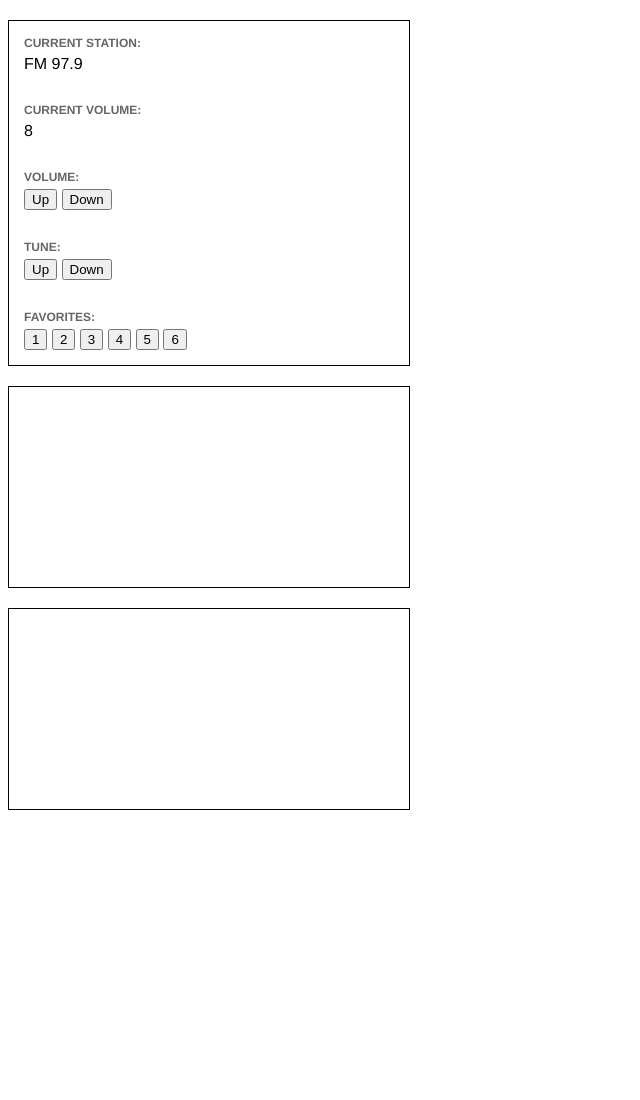
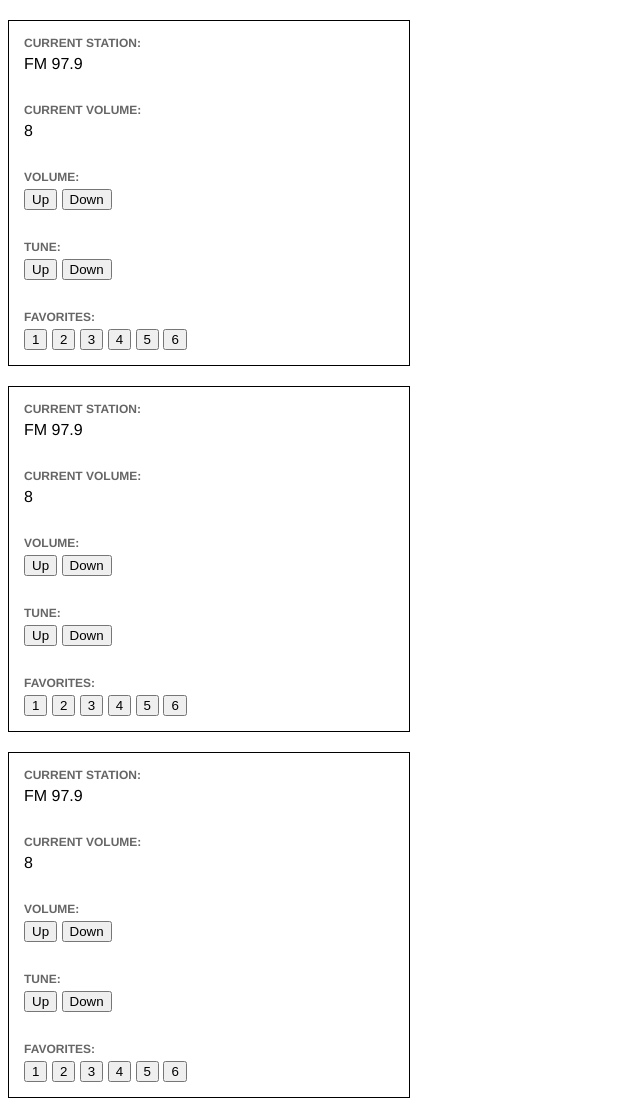
Before and after one commit to oakmac/object-oriented-calculator, a plain HTML site: page radio-example/index.html in a window 1280 px wide. Shown: the whole page, without its empty margins (0-640 px from the left). Before the commit the page ends 830 px from the top, so only its background shows below. Drawn offline with Linux system fonts and the light colour scheme.

Commit message:
saving progress on Radio class

```diff
--- a/js/main.js
+++ b/js/main.js
@@ -72,3 +72,7 @@ calculator5.press('2')
 calculator5.press('+')
 calculator5.press('7')
 console.assert(calculator5.toString() === '3.2 + 7')
+
+// TODO:
+// - write .press() methods and then console.assert their .value()
+// - setInterval lock/unlock a calculator every 1 seconds
--- a/radio-example/index.html
+++ b/radio-example/index.html
@@ -9,38 +9,7 @@
     <link rel="stylesheet" href="css/radio.css">
   </head>
   <body>
-      <div id="radio1Container" class="radio-container">
-        <div class="chunk">
-            <label>Current Station:</label>
-            <div class="8bit-text">FM 97.9</div>
-        </div>
-        <div class="chunk">
-            <label>Current Volume:</label>
-            <div class="8bit-text">8</div>
-        </div>
-        <div class="chunk">
-            <label>Volume:</label>
-            <button class="volume-btn">Up</button>
-            <button class="volume-btn">Down</button>
-        </div>
-        <div class="chunk">
-            <label>Tune:</label>
-            <button class="volume-btn">Up</button>
-            <button class="volume-btn">Down</button>
-        </div>
-
-        <div class="chunk">
-            <label>Favorites:</label>
-            <div class="presets">
-                <button class="preset" data-num="1">1</button>
-                <button class="preset" data-num="2">2</button>
-                <button class="preset" data-num="3">3</button>
-                <button class="preset" data-num="4">4</button>
-                <button class="preset" data-num="5">5</button>
-                <button class="preset" data-num="6">6</button>
-            </div>
-        </div>
-      </div>
+      <div id="radio1Container" class="radio-container"></div>
       <div id="radio2Container" class="radio-container"></div>
       <div id="radio3Container" class="radio-container"></div>
       <script src="js/jquery-3.2.1.min.js"></script>
--- a/radio-example/js/radio.js
+++ b/radio-example/js/radio.js
@@ -1,3 +1,169 @@
 class Radio {
 
-}
+  // ---------------------------------------------------------------------------
+  // Constructor
+  // ---------------------------------------------------------------------------
+  constructor (elementId) {
+    let el = document.getElementById(elementId)
+    if (!el) {
+      window.alert('Please pass a valid DOM id to the Radio() constructor. Exiting...')
+      return null
+    }
+
+    // save references to DOM things
+    this._el = el
+    this._elId = elementId
+
+    // build the html
+    el.innerHTML = this._buildHTML()
+
+    // add DOM events
+    this._addEvents()
+
+    // set any initial radio state
+  }
+
+  // ---------------------------------------------------------------------------
+  // Public Methods
+  // ---------------------------------------------------------------------------
+
+  // turn the radio on
+  on () {
+
+  }
+
+  // turn the radio off
+  off () {
+
+  }
+
+  // alias for getVolume and setVolume
+  volume (newVolume) {
+    if (newVolume === undefined) {
+      return this.getVolume()
+    } else {
+      return this.setVolume(newVolume)
+    }
+  }
+
+  getVolume () {
+
+  }
+
+  setVolume (newVolume) {
+
+  }
+
+  // alias for getFrequency and setFrequency
+  frequency (band, newFrequency) {
+    if (band === undefined) {
+      return this.getFrequency()
+    } else {
+      return this.setFrequency(band, newFrequency)
+    }
+  }
+
+  getFrequency () {
+
+  }
+
+  setFrequency (band, newFrequency) {
+
+  }
+
+  turnUp () {
+    console.log(this._elId + ': turn it up for what!')
+  }
+
+  turnDown () {
+    console.log(this._elId + ': turn it down you kids :(')
+  }
+
+  tuneUp () {
+    console.log(this._elId + ': TUNE UP!')
+  }
+
+  tuneDown () {
+    console.log(this._elId + ': TUNE DOWN')
+  }
+
+  selectFavorite (favNum) {
+    console.log(this._elId + ': favorite ' + favNum)
+  }
+
+  // ---------------------------------------------------------------------------
+  // Private Methods
+  // ---------------------------------------------------------------------------
+
+  _addEvents () {
+    let id = this._elId
+    let that = this
+
+    // volume
+    $('#' + id + ' .volume-up-btn').click(this.turnUp.bind(this))
+    $('#' + id + ' .volume-down-btn').click(this.turnDown.bind(this))
+
+    // tuner
+    $('#' + id + ' .tune-up-btn').click(this.tuneUp.bind(this))
+    $('#' + id + ' .tune-down-btn').click(this.tuneDown.bind(this))
+
+    // presets
+    $('#' + id + ' .preset-btn').click(function (evt) {
+      let presetNumber = evt.target.dataset.num
+      that.selectFavorite(presetNumber)
+    })
+  }
+
+  _buildHTML () {
+    return htmlStation() +
+           htmlCurrentVolume() +
+           htmlVolumeControl() +
+           htmlTuner() +
+           htmlFavorites()
+
+    function htmlStation() {
+      return `<div class="chunk">
+                  <label>Current Station:</label>
+                  <div class="8bit-text">FM 97.9</div>
+              </div>`
+    }
+
+    function htmlCurrentVolume() {
+      return `<div class="chunk">
+                 <label>Current Volume:</label>
+                 <div class="8bit-text">8</div>
+              </div>`
+    }
+
+    function htmlVolumeControl() {
+      return `<div class="chunk">
+                  <label>Volume:</label>
+                  <button class="volume-up-btn">Up</button>
+                  <button class="volume-down-btn">Down</button>
+              </div>`
+    }
+
+    function htmlTuner() {
+      return `<div class="chunk">
+                  <label>Tune:</label>
+                  <button class="tune-up-btn">Up</button>
+                  <button class="tune-down-btn">Down</button>
+              </div>`
+    }
+
+    function htmlFavorites() {
+      return `<div class="chunk">
+                  <label>Favorites:</label>
+                  <div class="presets">
+                      <button class="preset-btn" data-num="1">1</button>
+                      <button class="preset-btn" data-num="2">2</button>
+                      <button class="preset-btn" data-num="3">3</button>
+                      <button class="preset-btn" data-num="4">4</button>
+                      <button class="preset-btn" data-num="5">5</button>
+                      <button class="preset-btn" data-num="6">6</button>
+                  </div>
+              </div>`
+    }
+  }
+
+} // end class Radio
```
Also changed, not shown: 1 other file.
